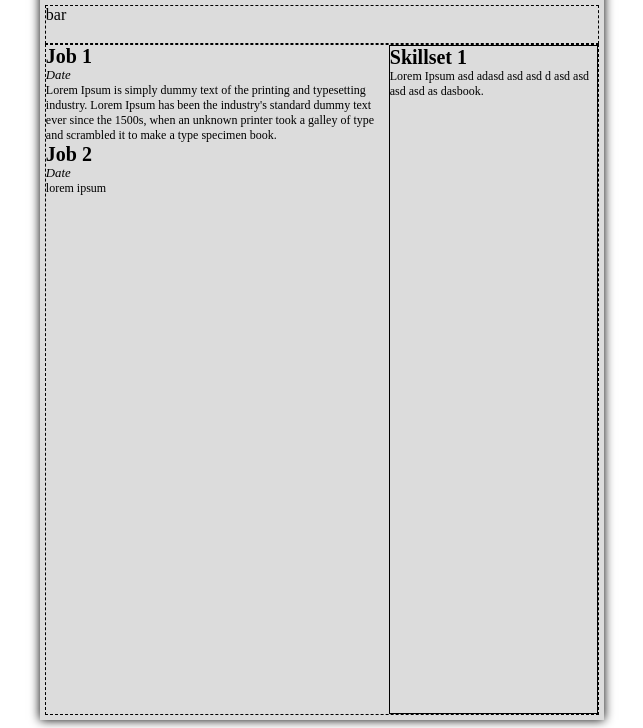
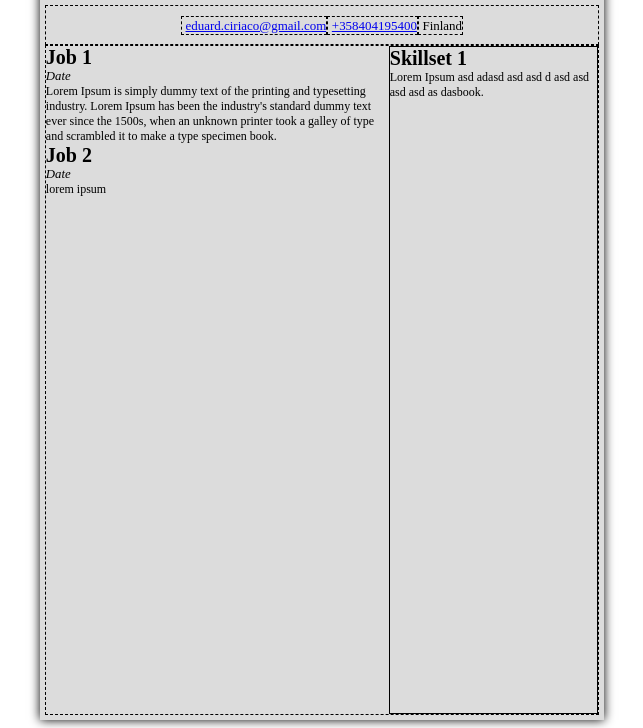
Before and after one commit to edciriac/resume, a plain HTML site: page index.html in a window 1280 px wide. Shown: the part 82-810 px from the top of the page, without its empty margins (318-961 px from the left). Drawn offline with Linux system fonts and the light colour scheme.

Commit message:
Add contact info

```diff
--- a/index.html
+++ b/index.html
@@ -16,7 +16,11 @@
                     <p>Recently graduated on Information Technology</p>
                 </div>
             </div>
-            <div id="bar">bar</div>
+            <div id="bar">
+                <div><img src="" alt=""> <a href="mailto:eduard.ciriaco@gmail.com">eduard.ciriaco@gmail.com </a> </div>
+                <div><img src="" alt=""> <a href="tel:+358404195400">+358404195400</a> </div>
+                <div><img src="" alt=""> <span>Finland</span> </div>
+            </div>
             <div id="content">
                 <div>
                     <article>
--- a/stylesheet.css
+++ b/stylesheet.css
@@ -56,7 +56,16 @@ p{
 }
 #bar {
     flex-grow: 0.3;
+    display: flex;
+    flex-direction: row;
+    justify-content: center ;
+    align-items: center;
 }
+#bar * {
+    font-size: 0.9em;
+}
+
+
 #content {
     flex-grow: 8;
     display: flex;
```
